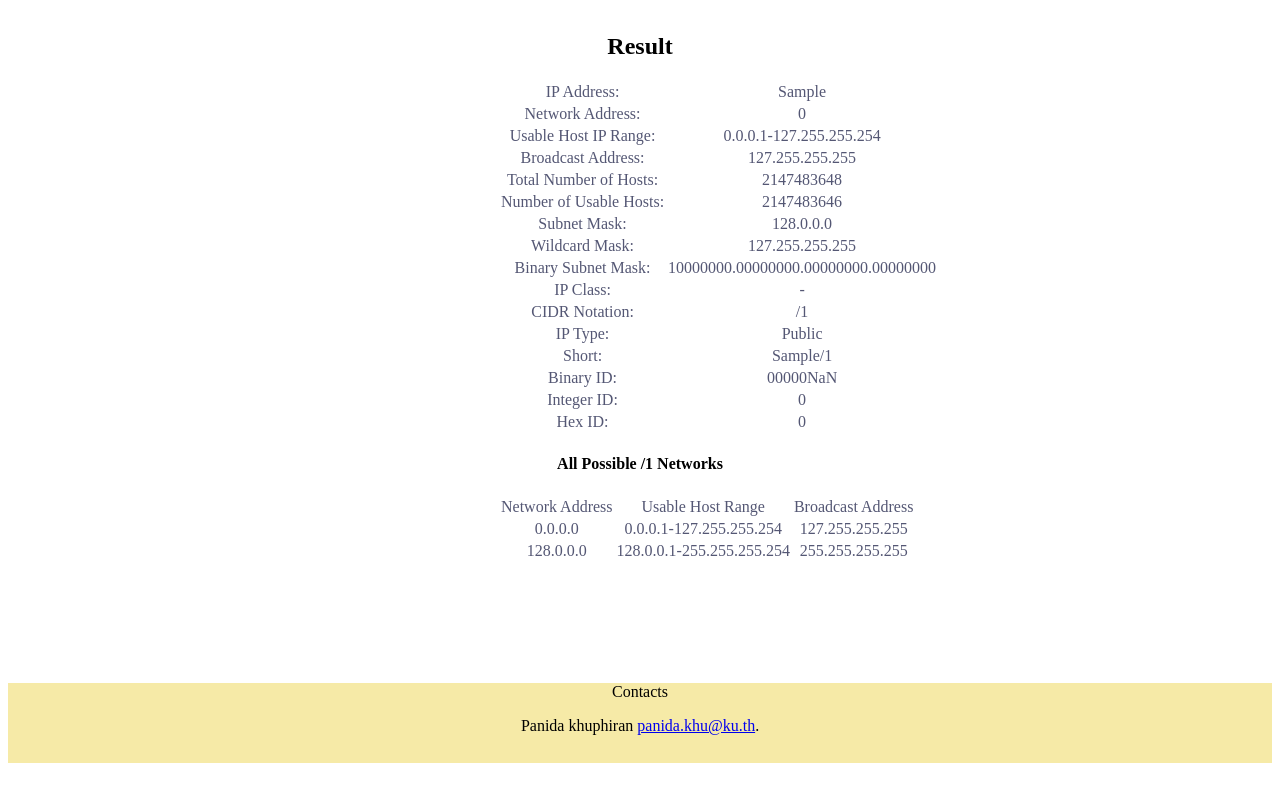
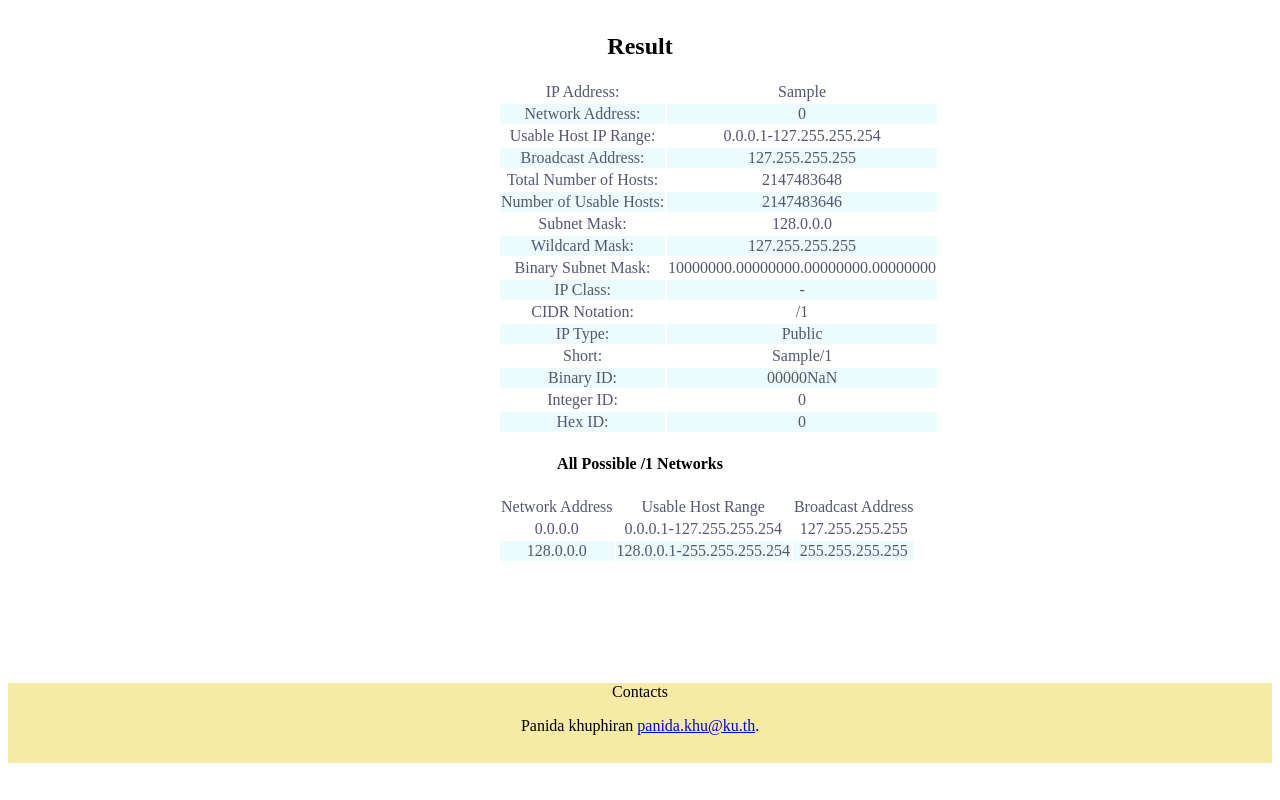
Before and after one commit to Bell001/IPSubnet, a plain HTML site: page index.html in a window 1280 px wide. Both pictures are taken after typing "Sample" into the empty fields and a click on the button "Start Calculate". Drawn offline with nearby package versions, Linux system fonts and the light colour scheme.

Commit message:
[ADD] css

```diff
--- a/main.css
+++ b/main.css
@@ -28,6 +28,8 @@ table {
 input[type=text]{
     border-radius:10px;
 }
+
+tr:nth-child(even) {background-color: #ecfbfd;}
 
 .btn_submit {
     display: inline-block;
```
Also changed, not shown: index.html (+0 -3 lines).
